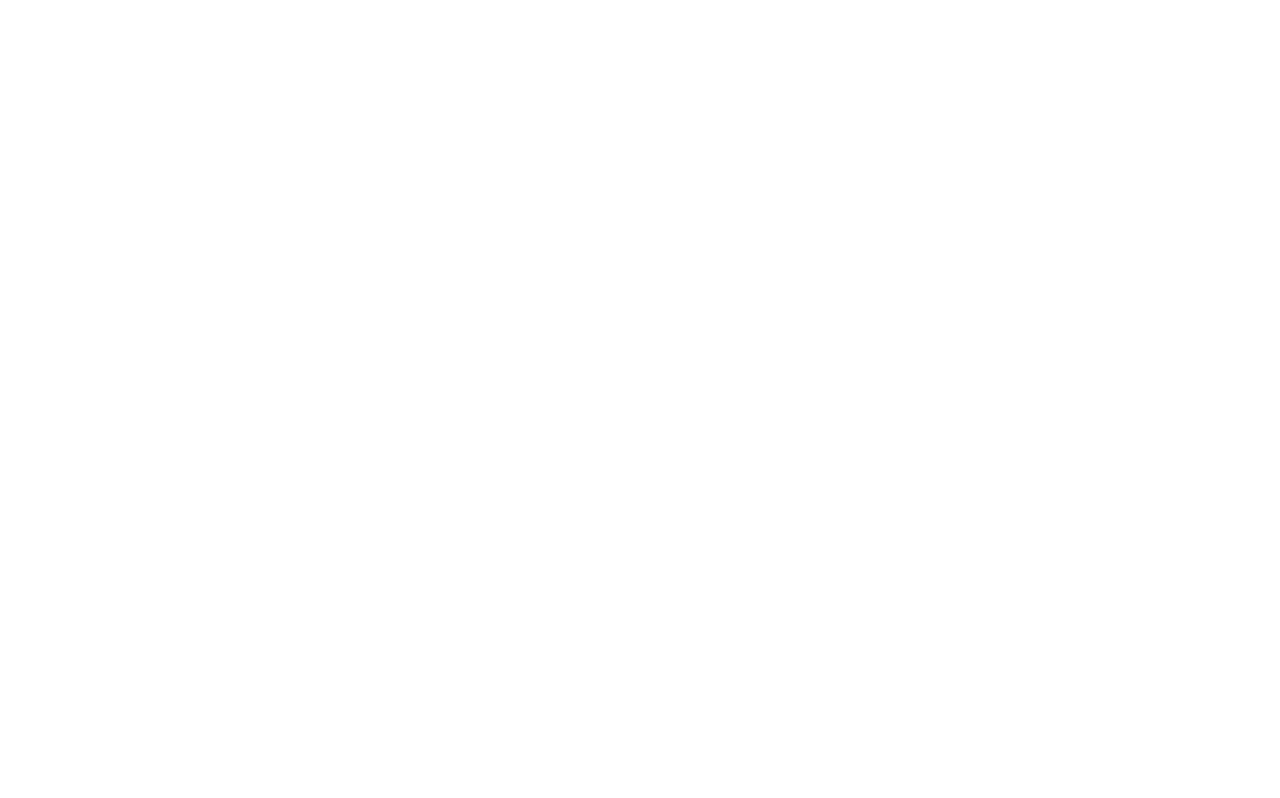
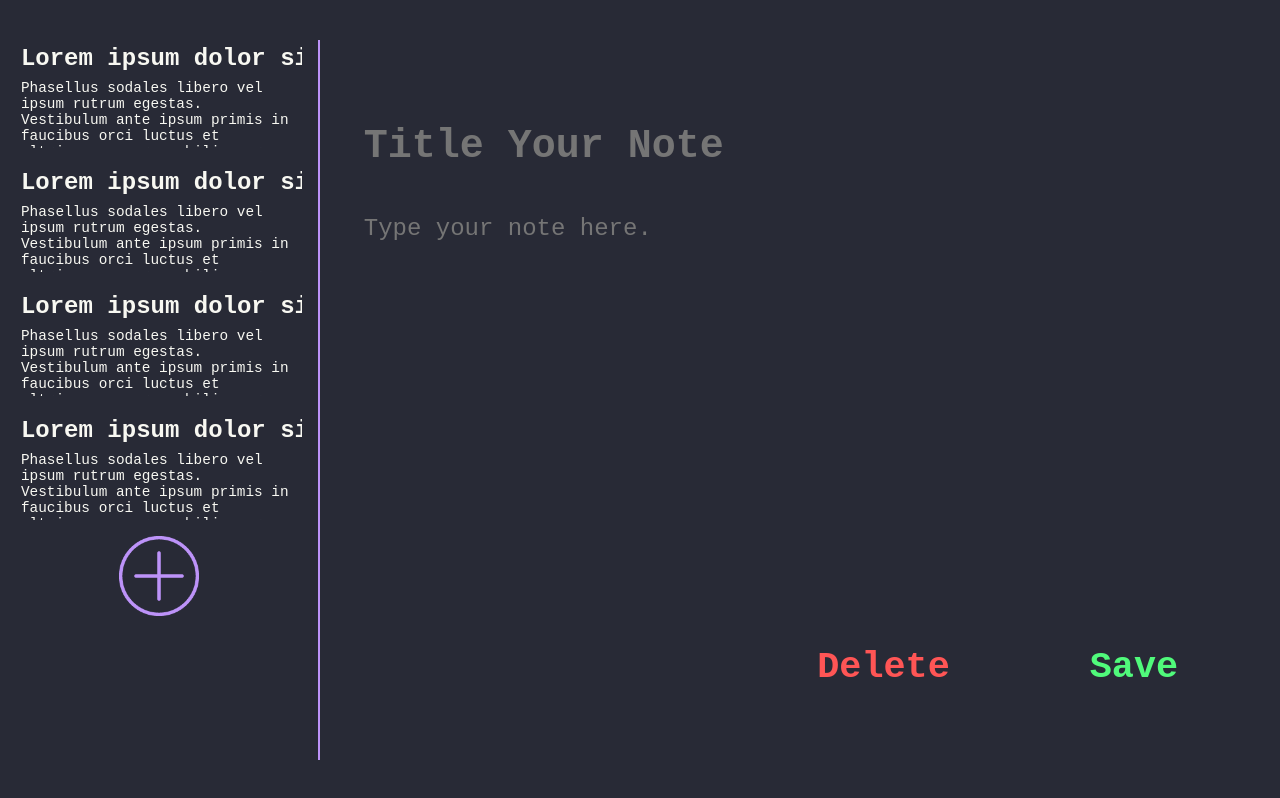
Before and after one commit to Kadin-Wilson/notes, a plain HTML site: page index.html in a window 1280 px wide. Drawn offline with Linux system fonts and the light colour scheme.

Commit message:
Add styling

```diff
--- a/index.html
+++ b/index.html
@@ -2,7 +2,47 @@
 <html lang="en">
     <head>
         <meta charset="utf-8">
+        <link rel="stylesheet" href="main.css">
     </head>
     <body>
+        <div class="container">
+            <div class="note_selection">
+                <div class="note">
+                    <h2 class="title">Lorem ipsum dolor sit amet</h2>
+                    <p class="body">Phasellus sodales libero vel ipsum rutrum egestas.
+                    Vestibulum ante ipsum primis in faucibus orci luctus et ultrices posuere
+                    cubilia curae; Vivamus at interdum mi. Donec porttitor est feugiat elit
+                    molestie imperdiet eget in ex.</p>
+                </div>
+                <div class="note">
+                    <h2 class="title">Lorem ipsum dolor sit amet</h2>
+                    <p class="body">Phasellus sodales libero vel ipsum rutrum egestas.
+                    Vestibulum ante ipsum primis in faucibus orci luctus et ultrices posuere
+                    cubilia curae; Vivamus at interdum mi. Donec porttitor est feugiat elit
+                    molestie imperdiet eget in ex.</p>
+                </div>
+                <div class="note">
+                    <h2 class="title">Lorem ipsum dolor sit amet</h2>
+                    <p class="body">Phasellus sodales libero vel ipsum rutrum egestas.
+                    Vestibulum ante ipsum primis in faucibus orci luctus et ultrices posuere
+                    cubilia curae; Vivamus at interdum mi. Donec porttitor est feugiat elit
+                    molestie imperdiet eget in ex.</p>
+                </div>
+                <div class="note">
+                    <h2 class="title">Lorem ipsum dolor sit amet</h2>
+                    <p class="body">Phasellus sodales libero vel ipsum rutrum egestas.
+                    Vestibulum ante ipsum primis in faucibus orci luctus et ultrices posuere
+                    cubilia curae; Vivamus at interdum mi. Donec porttitor est feugiat elit
+                    molestie imperdiet eget in ex.</p>
+                </div>
+                <button class="add_button"></button>
+            </div>
+            <div class="active_note">
+                <input type="text" name="title" placeholder="Title Your Note">
+                <textarea name="body" placeholder="Type your note here."></textarea>
+                <button type="button" class="delete">Delete</button>
+                <button type="button" class="save">Save</button>
+            </div>
+        </div>
     </body>
 </html>
--- /dev/null
+++ b/main.css
@@ -0,0 +1,139 @@
+html, body {
+    margin: 0;
+    padding: 0;
+}
+
+* {
+    box-sizing: border-box;
+}
+
+body {
+    background-color: #282A36;
+    color: #F8F8F2;
+    font-family: "courier New", monospace;
+}
+
+button {
+    padding: 0;
+    margin: 0;
+    background: none;
+    border: none;
+    cursor: pointer;
+    font-family: "courier New", monospace;
+
+    /* no default styling */
+    -webkit-appearance: none;
+    -moz-appearance: none;
+}
+
+.container {
+    width: 100vw;
+    height: 100vh;
+
+    display: flex;
+    align-items: center;
+}
+
+.note_selection {
+    height: 90vh;
+    border-right: 2px solid #BD93F9;
+    overflow: auto;
+
+    display: flex;
+    flex-wrap: wrap;
+    justify-content: center;
+    align-content: flex-start;
+
+    flex: 0 1 25%;
+}
+.note {
+    width: 90%;
+    height: 15%;
+    margin-bottom: 5%;
+    padding: 5px;
+    overflow: hidden;
+}
+.note h2 {
+    margin: 0;
+    padding: 0;
+    padding-bottom: 3%;
+    font-size: 150%;
+    white-space: nowrap;
+}
+.note p {
+    margin: 0;
+    padding: 0;
+    font-size: 90%;
+}
+.add_button {
+    max-width: 80px;
+    max-height: 80px;
+    width: 15vw;
+    height: 15vw;
+    background-image: url("images/plus.png");
+    background-size: contain;
+    background-repeat: no-repeat;
+}
+.add_button:hover {
+    filter: drop-shadow(0 0 8px #BD93F9);
+}
+.add_button:active {
+    transform: scale(0.95);
+}
+
+.active_note {
+    height: 80vh;
+
+    display: grid;
+    grid-template-columns: 1fr 10fr 5fr 1fr 5fr 1fr;
+    grid-template-rows: 1fr 3fr 1fr 15fr 1fr 2fr 1fr;
+
+    flex: 1;
+}
+.active_note input {
+    border: none;
+    background-color: #282A36;
+    color: #F8F8F2;
+    font-size: 250%;
+    font-weight: bold;
+    font-family: "courier New", monospace;
+
+    grid-column: 2 / -2;
+    grid-row: 2 / 3;
+}
+.active_note textarea {
+    border: none;
+    background-color: #282A36;
+    color: #F8F8F2;
+    font-size: 150%;
+    resize: none;
+    font-family: "courier New", monospace;
+
+    grid-column: 2 / -2;
+    grid-row: 4 / -4;
+}
+.active_note button {
+    font-size: 230%;
+    font-weight: bold;
+}
+button.delete {
+    color: #FF5555;
+
+    grid-column: 3 / 4;
+    grid-row: -2 / -3;
+}
+button.save {
+    color: #50FA7B;
+
+    grid-column: 5 / 6;
+    grid-row: -2 / -3;
+}
+button.delete:hover {
+    text-shadow: 0 0 1rem #FF5555;
+}
+button.save:hover {
+    text-shadow: 0 0 1rem #F50FA7;
+}
+button.save:active, button.delete:active {
+    font-size: 220%;
+}
```
Also changed, not shown: images/plus.png (added).
